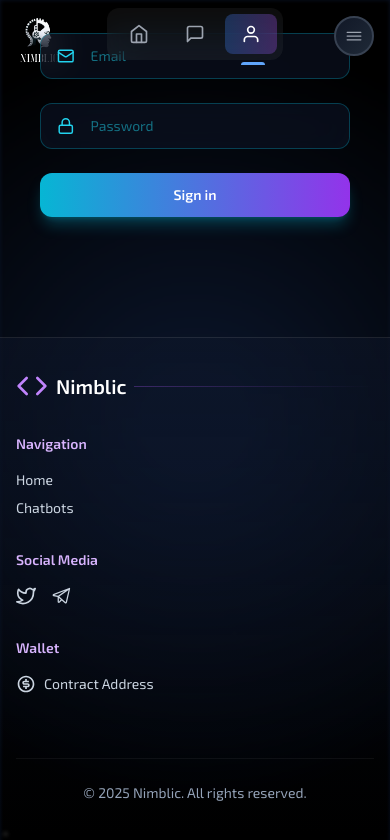
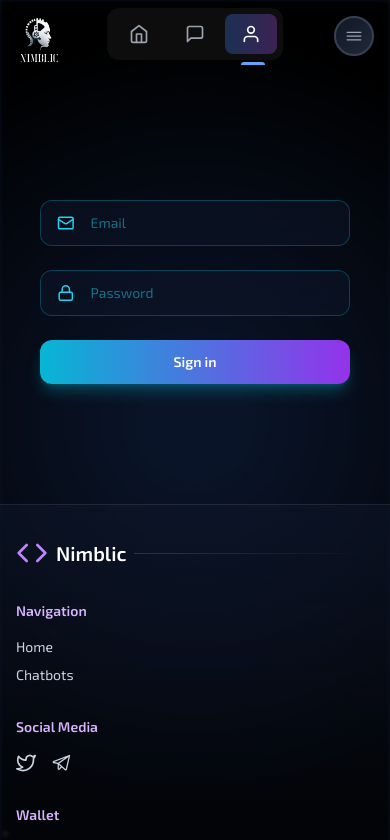
Before and after one commit to onurdev17/ai-chatbot-builder, a Next.js app: page /sign-in in a window 390 px wide. Shown: the top 840 px of the page. Built offline with nearby package versions, Linux system fonts and the light colour scheme.

Commit message:
FIX: login form

```diff
--- a/src/components/LoginForm.tsx
+++ b/src/components/LoginForm.tsx
@@ -18,7 +18,7 @@
   };
 
   return (
-    <div className="relative flex items-end flex-col justify-center overflow-hidden px-4 sm:min-h-screen sm:items-center">
+    <div className="relative flex pt-44 sm:pt-0 items-end flex-col justify-center overflow-hidden px-4 sm:min-h-screen sm:items-center">
       <div className="hidden sm:flex flex-col justify-center text-center mb-20">
         <Heading variant="secondary">Sign in to Nimblic</Heading>
       </div>
```
